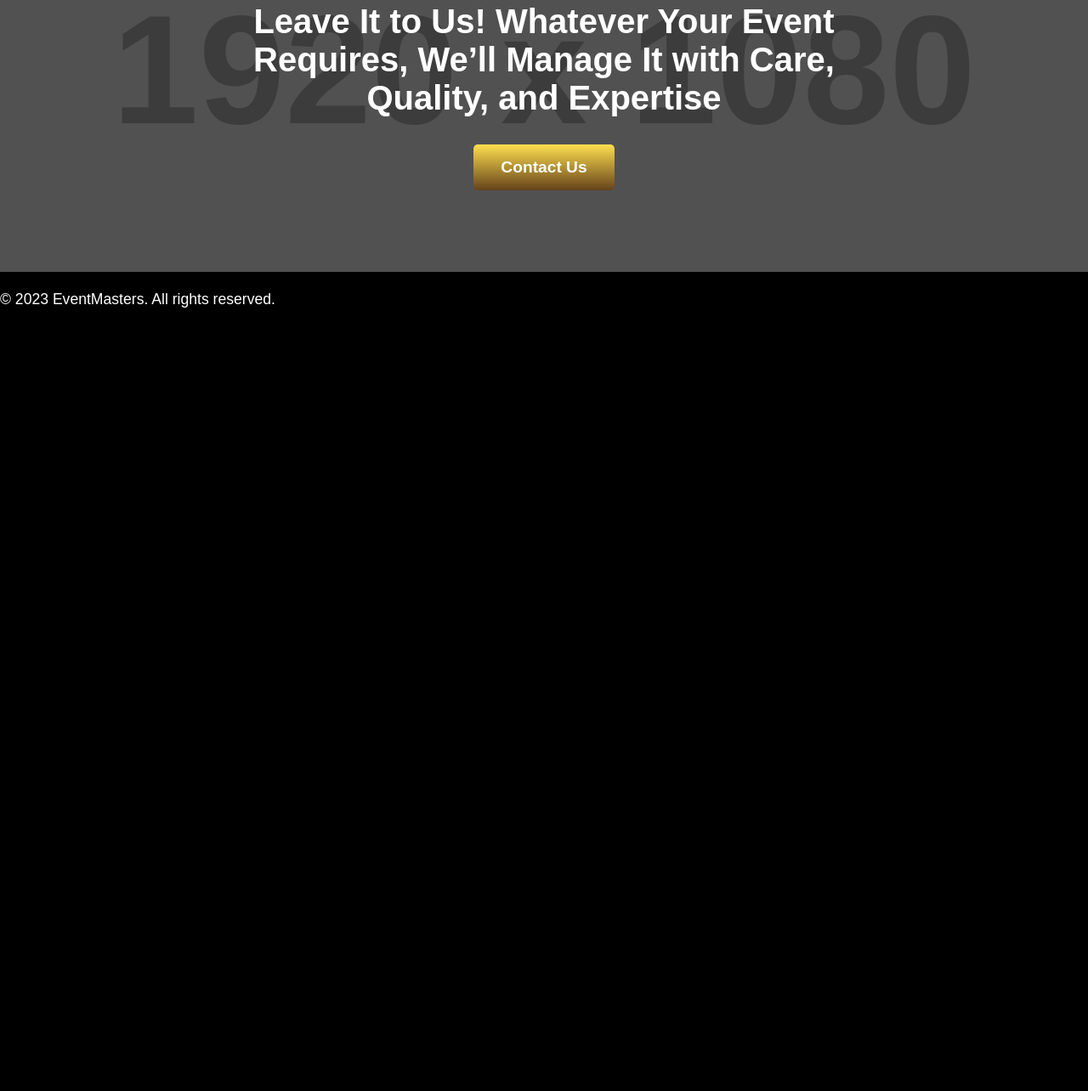
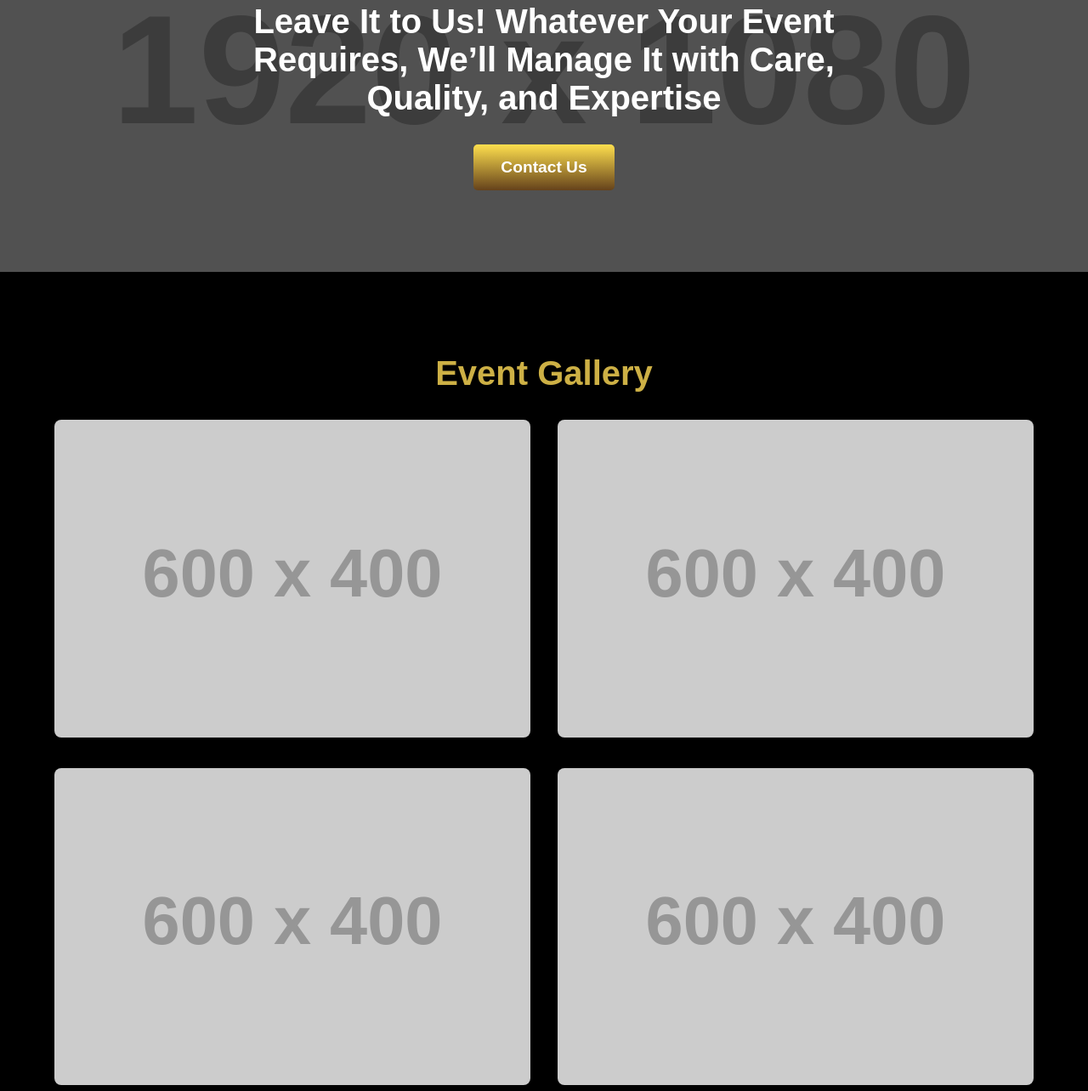
Before and after one commit to kirolseid/eventmangment, a plain HTML site: page index.html in a window 1280 px wide. Shown: the part 8358-9642 px from the top of the page at 85% size. Before the commit the page ends 8741 px from the top, so only its background shows below. Drawn offline with Linux system fonts and the light colour scheme; placeholder pictures from the web are drawn by us.

Commit message:
Update index.html

```diff
--- a/index.html
+++ b/index.html
@@ -628,6 +628,43 @@
                 font-size: 2rem;
             }
         }
+        .gallery-section {
+    background-color: #000;
+    padding: 4rem 4rem;
+}
+
+.gallery-section h2 {
+    color: #cdb045;
+    font-size: 2.5rem;
+    margin-bottom: 2rem;
+    text-align: center;
+}
+
+.gallery-grid {
+    display: grid;
+    grid-template-columns: repeat(2, 1fr);
+    gap: 2rem;
+    max-width: 1600px;
+    margin: 0 auto;
+}
+
+.gallery-item img {
+    width: 100%;
+    height: auto;
+    object-fit: cover;
+    border-radius: 8px;
+    transition: transform 0.3s ease;
+}
+
+.gallery-item img:hover {
+    transform: scale(1.05);
+}
+
+@media (max-width: 768px) {
+    .gallery-grid {
+        grid-template-columns: 1fr;
+    }
+}
     </style>
     <link rel="stylesheet" href="https://cdnjs.cloudflare.com/ajax/libs/font-awesome/6.4.0/css/all.min.css">
 </head>
@@ -914,7 +951,29 @@
             </div>
         </section>
 
-
+        <section id="gallery" class="gallery-section">
+            <h2>Event Gallery</h2>
+            <div class="gallery-grid">
+                <div class="gallery-item">
+                    <img src="https://via.placeholder.com/600x400.png?text=Event+Image+1" alt="Event Image 1">
+                </div>
+                <div class="gallery-item">
+                    <img src="https://via.placeholder.com/600x400.png?text=Event+Image+2" alt="Event Image 2">
+                </div>
+                <div class="gallery-item">
+                    <img src="https://via.placeholder.com/600x400.png?text=Event+Image+3" alt="Event Image 3">
+                </div>
+                <div class="gallery-item">
+                    <img src="https://via.placeholder.com/600x400.png?text=Event+Image+4" alt="Event Image 4">
+                </div>
+                <div class="gallery-item">
+                    <img src="https://via.placeholder.com/600x400.png?text=Event+Image+5" alt="Event Image 5">
+                </div>
+                <div class="gallery-item">
+                    <img src="https://via.placeholder.com/600x400.png?text=Event+Image+6" alt="Event Image 6">
+                </div>
+            </div>
+        </section>
 
     <footer>
         <p>&copy; 2023 EventMasters. All rights reserved.</p>
```
